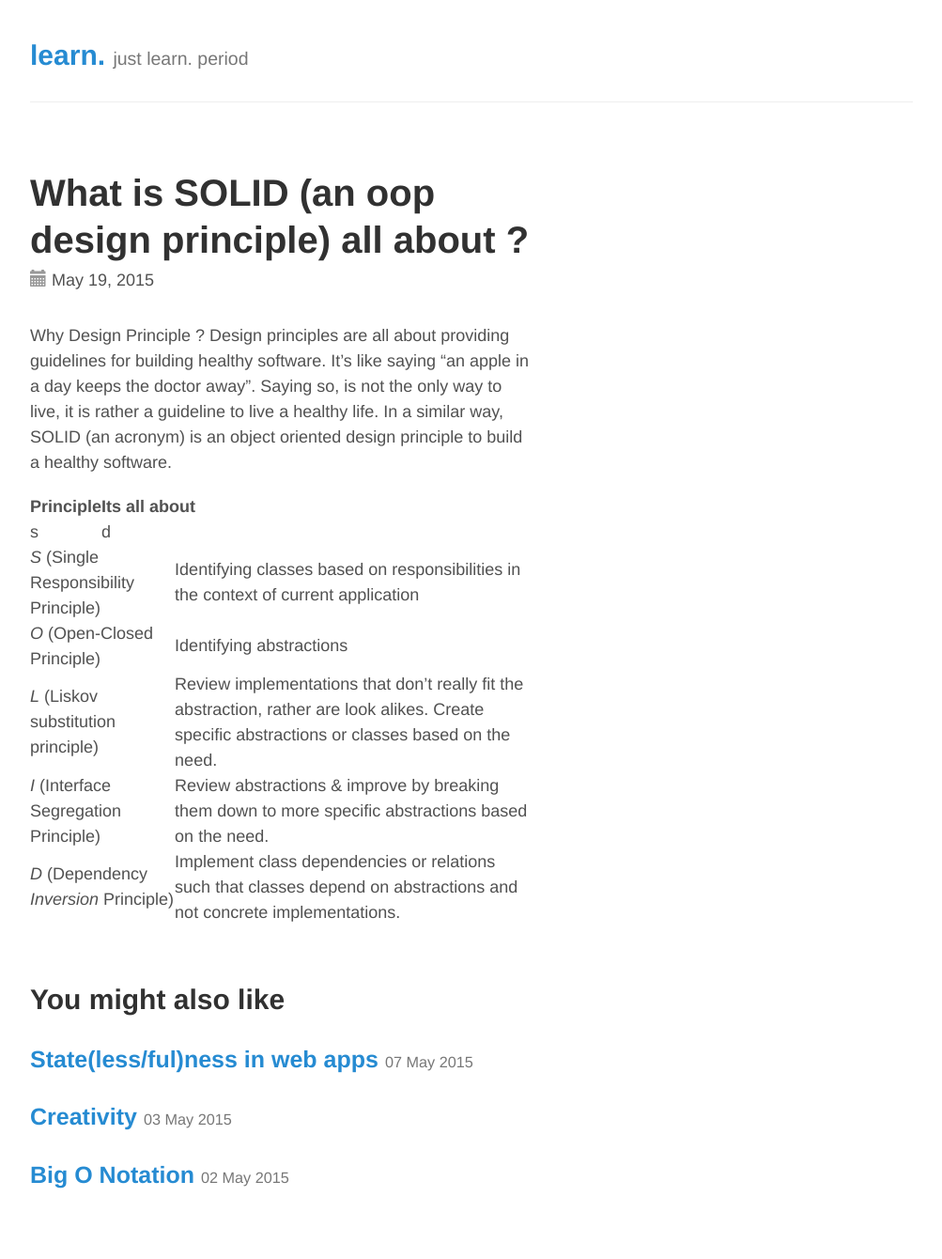
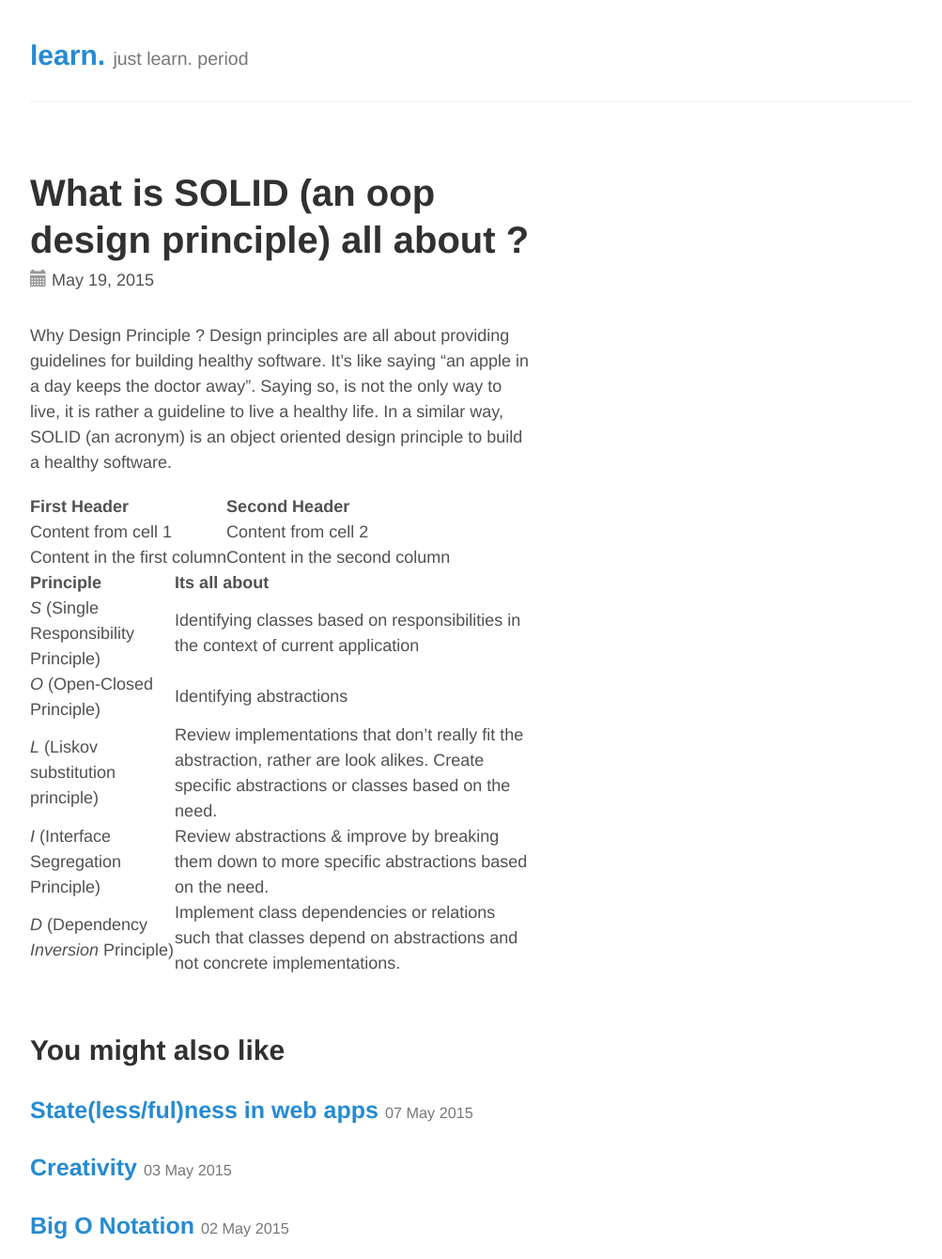
Before and after one commit to lakshma/lakshma.github.io, a Jekyll site: the page built from _posts/2015-05-19-solid-design-principle.md, in a window 1280 px wide. Shown: the whole page at 94% size, without its empty margins (138-1141 px from the left). Built offline with Jekyll 4.4.1, drawn with Linux system fonts in a browser that asks for light colours; Markdown is read by kramdown in place of the engine named in the settings; before the commit the page ends 1286 px from its top, so only the background shows below that.

Commit message:
no message

```diff
--- a/_posts/2015-05-19-solid-design-principle.md
+++ b/_posts/2015-05-19-solid-design-principle.md
@@ -7,12 +7,14 @@
 Saying so, is not the only way to live, it is rather a guideline to live a healthy life. In a similar way, SOLID (an acronym) is an object oriented design principle to build a healthy
 software.
 
+First Header | Second Header
+------------ | -------------
+Content from cell 1 | Content from cell 2
+Content in the first column | Content in the second column
+
 
 Principle|Its all about
 ---|---
-s|d
-
-
 *S* (Single Responsibility Principle)|Identifying classes based on responsibilities in the context of current application
 *O* (Open-Closed Principle)|Identifying abstractions
 *L* (Liskov substitution principle)|Review implementations that don't really fit the abstraction, rather are look alikes. Create specific abstractions or classes based on the need.
```
